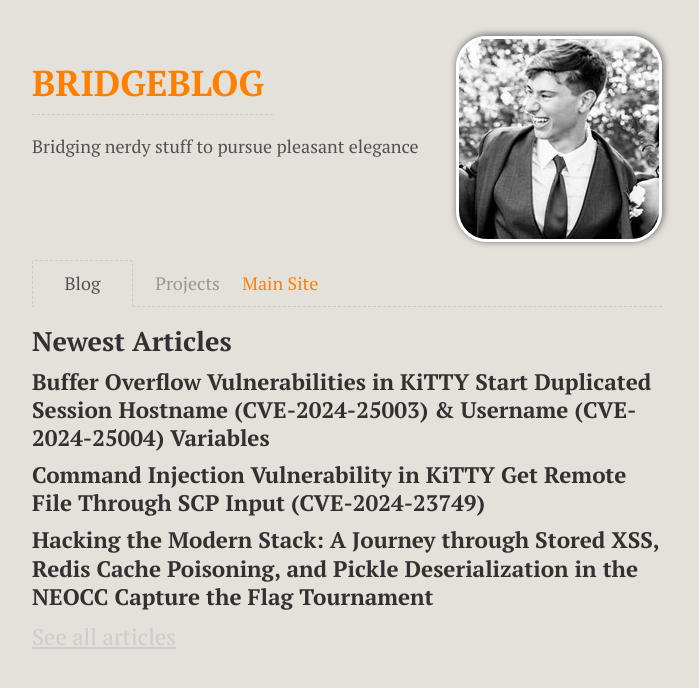
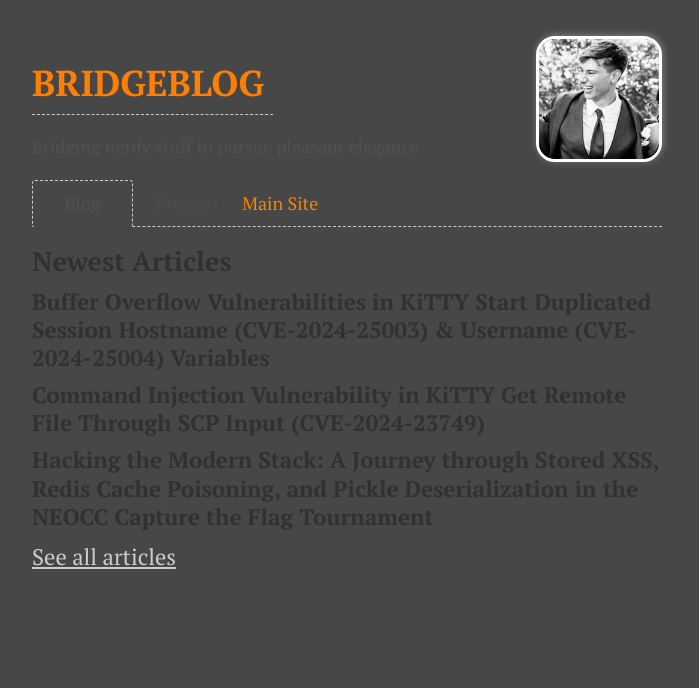
Before and after one commit to DEFCESCO/blog.defcesco.io, a Jekyll site: the page built from index.html, in a window 1280 px wide. Shown: the top 688 px of the page, without its empty margins (293-992 px from the left). Built offline with Jekyll 4.4.1, drawn with Linux system fonts in a browser that asks for light colours.

Commit message:
google lighthouse

```diff
--- a/_sass/_home.scss
+++ b/_sass/_home.scss
@@ -29,7 +29,7 @@
 
   .avatar {
     float: right;
-    max-width: 60%;
+    max-width: 20%;
     border: 3px solid $img-border-color;
     @include box-shadow(1px -1px 6px 1px $img-shadow-color);
     @include border-radius(15%);
--- a/_sass/_variables.scss
+++ b/_sass/_variables.scss
@@ -26,7 +26,7 @@
 
 
 // theme
-$body-bg:              #e4e0da;
+$body-bg:              #474747;
 $border-color:         $gray-2;
 $gradient-color:       $gray-1;
 $form-shadow-color:     $gray-2;
```
